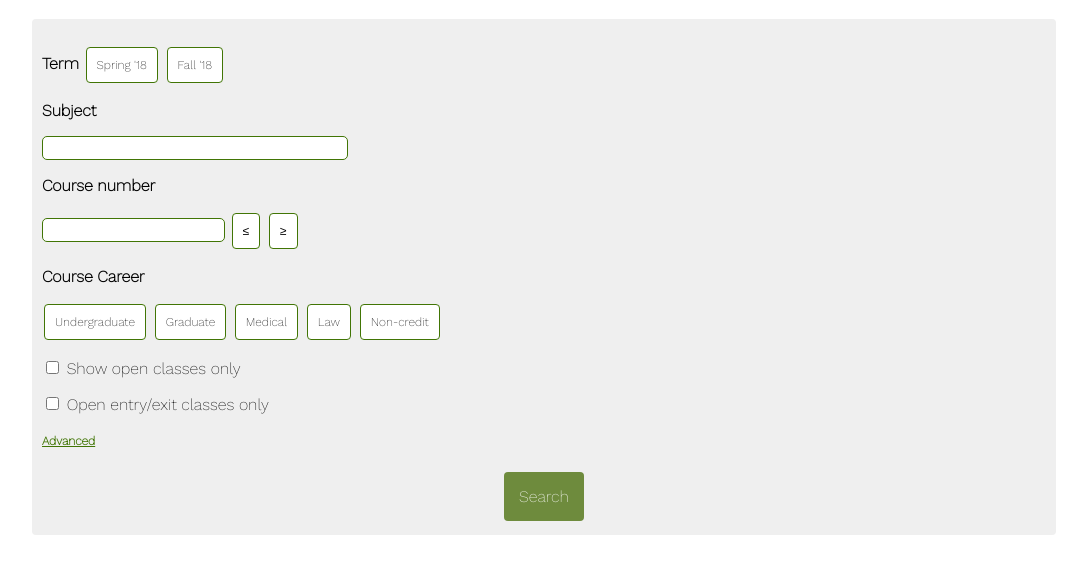
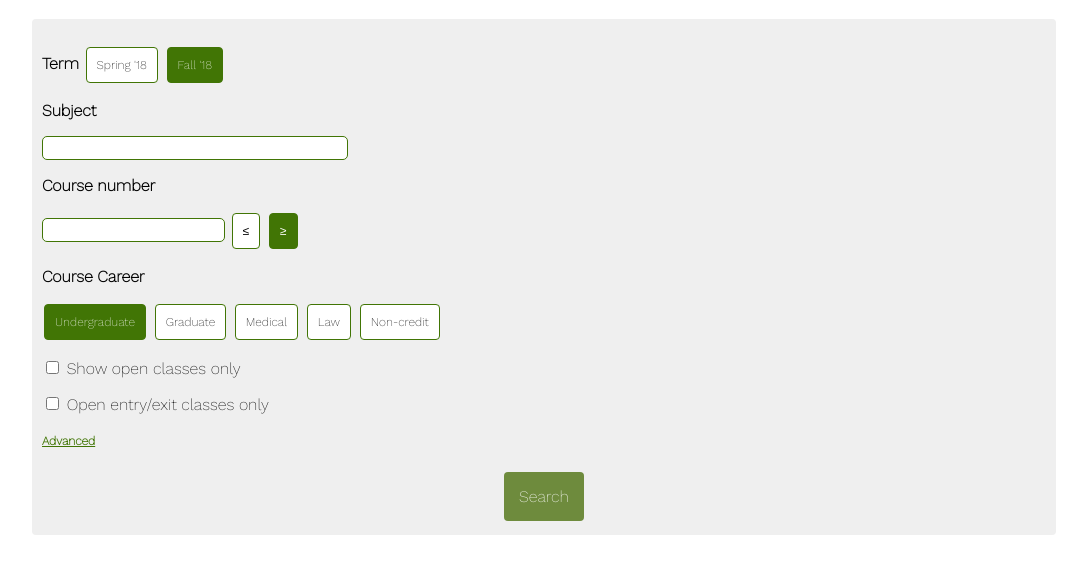
Before and after one commit to the-mikedavis/canelink-redesign, a website: page search.html in a window 1280 px wide. Shown: the part 311-884 px from the top of the page, without its empty margins (96-1183 px from the left). Drawn offline with nearby package versions, Linux system fonts and the light colour scheme.

Commit message:
Give default buttons the active color
The active color is green

```diff
--- a/css/master.css
+++ b/css/master.css
@@ -85,7 +85,7 @@ th.thu {
     color: white;
 }
 
-button:active {
+button:active, button.active {
     background: #417505;
     color: white;
 }
--- a/search.html
+++ b/search.html
@@ -25,7 +25,7 @@
                 <section class="form">
                     <p><strong>Term</strong>
                     <button class="button">Spring '18</button>
-                    <button class="button">Fall '18</button>
+                    <button class="button active">Fall '18</button>
                     </p>
                     <p><strong>Subject</strong></p>
                     <input type="text" name="sub" class="box">
@@ -34,12 +34,12 @@
                     <input type="text" name="course" value="">
                     <!--<button class="button">=</button>-->
                     <button class="button">≤</button>
-                    <button class="button">≥</button>
+                    <button class="button active">≥</button>
                     <!--<button class="button">contains</button>-->
                     </p>
                     <p><strong>Course Career</strong></p>
                     <p>
-                    <button class="button">Undergraduate</button>
+                    <button class="button active">Undergraduate</button>
                     <button class="button">Graduate</button>
                     <button class="button">Medical</button>
                     <button class="button">Law</button>
```
